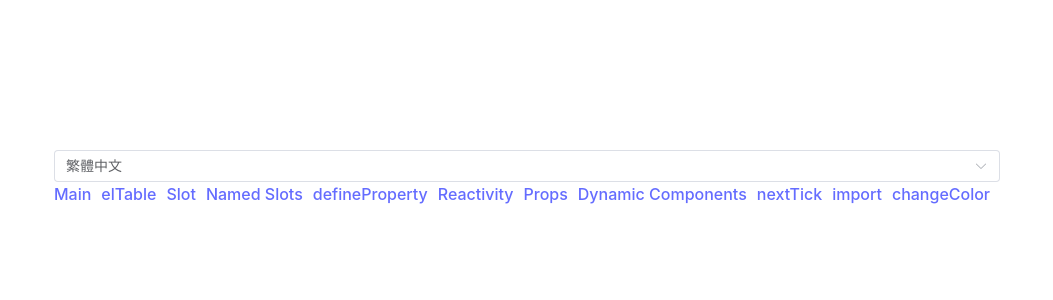
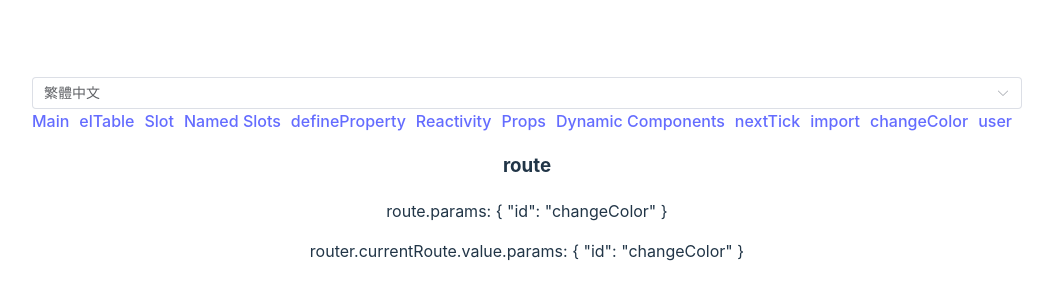
Before and after one commit to limecorner/vite-project, a Vue app: page /user/changeColor in a window 1280 px wide. Shown: the part 222-522 px from the top of the page, without its empty margins (113-1166 px from the left). Built offline with nearby package versions, Linux system fonts and the light colour scheme.

Commit message:
動態路由匹配

```diff
--- a/src/components/RouterLinks.vue
+++ b/src/components/RouterLinks.vue
@@ -55,6 +55,10 @@ const routerArray = [
     to: "changeColor",
     heading: "changeColor",
   },
+  {
+    to: "user",
+    heading: "user",
+  },
 ];
 </script>
 
--- a/src/router/index.js
+++ b/src/router/index.js
@@ -55,6 +55,11 @@ const routes = [
     name: "changeColor",
     component: () => import("@/views/ChangeColor.vue"),
   },
+  {
+    path: "/user/:id",
+    name: "user",
+    component: () => import("@/views/User.vue"),
+  },
 ];
 const router = createRouter({
   history: createWebHistory(),
--- a/src/views/Main.vue
+++ b/src/views/Main.vue
@@ -1,6 +1,16 @@
 <template>
-<div>
-  <h3>Main</h3>
-  <a href="https://www.google.com.tw/">Google</a>
-</div>
+  <div>
+    <h3>Main</h3>
+    <a href="https://www.google.com.tw/">Google</a>
+    <li>
+      <router-link :to="{ name: 'user', params: { id: 1 } }"
+        >/user/1</router-link
+      >
+    </li>
+    <li>
+      <router-link :to="{ name: 'user', params: { id: 2 } }"
+        >/user/2</router-link
+      >
+    </li>
+  </div>
 </template>
--- /dev/null
+++ b/src/views/User.vue
@@ -0,0 +1,18 @@
+<template>
+  <div>
+    <h3>route</h3>
+    <p>route.params: {{ route.params }}</p>
+    <p>
+      router.currentRoute.value.params: {{ router.currentRoute.value.params }}
+    </p>
+  </div>
+</template>
+
+<script setup>
+import { onMounted } from "vue";
+import { useRoute, useRouter } from "vue-router";
+const route = useRoute();
+const router = useRouter();
+console.log("route", route);
+console.log("router", router);
+</script>
```
